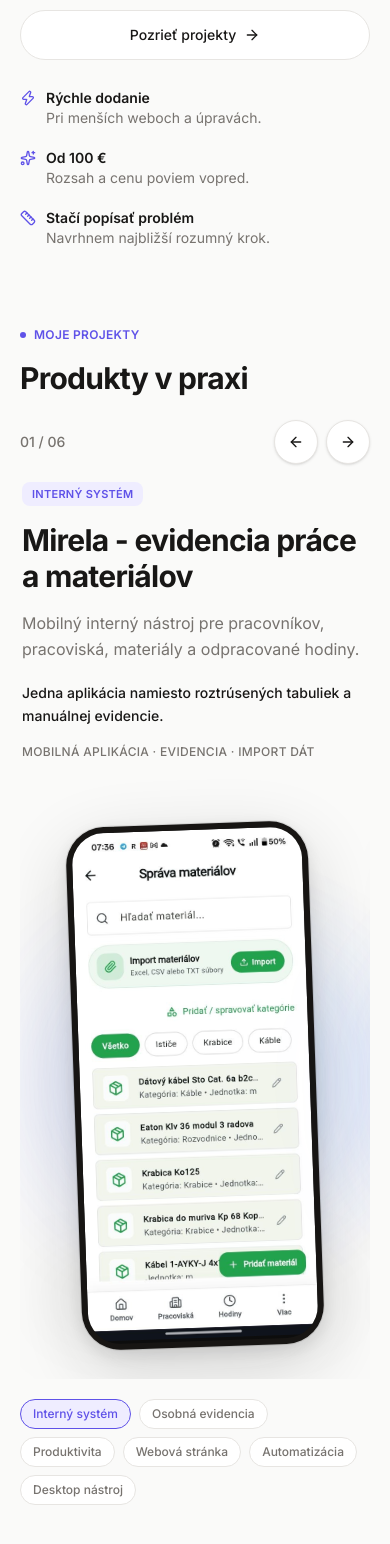
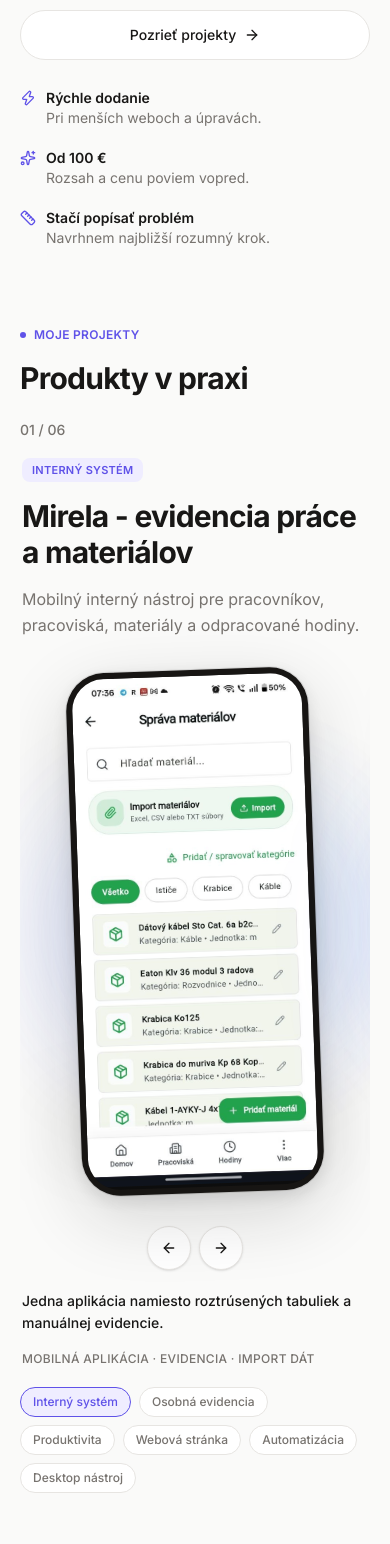
Before and after one commit to kuskryptus/webkastart_lending, a Next.js app: page / in a window 390 px wide. Shown: the part 410-1954 px from the top of the page. Built offline with nearby package versions, Linux system fonts and the light colour scheme.

Commit message:
new commit

```diff
--- a/components/project-carousel.tsx
+++ b/components/project-carousel.tsx
@@ -1,15 +1,54 @@
 'use client'
 
-import { useState } from 'react'
+import { type TouchEvent, useRef, useState } from 'react'
 import { ArrowLeft, ArrowRight } from 'lucide-react'
 import type { Project } from '@/components/projects'
 import { ProjectVisual } from '@/components/project-visual'
 
+function ProjectNavButtons({
+  className = '',
+  onNext,
+  onPrevious,
+  tabIndex,
+}: {
+  className?: string
+  onNext: () => void
+  onPrevious: () => void
+  tabIndex?: 0 | -1
+}) {
+  return (
+    <div className={`items-center gap-2 ${className}`}>
+      <button
+        type="button"
+        onClick={onPrevious}
+        tabIndex={tabIndex}
+        className="inline-flex size-11 items-center justify-center rounded-full border border-border bg-card text-foreground shadow-sm transition-colors hover:bg-secondary"
+        aria-label="Predchádzajúci projekt"
+      >
+        <ArrowLeft className="size-4" aria-hidden="true" />
+      </button>
+      <button
+        type="button"
+        onClick={onNext}
+        tabIndex={tabIndex}
+        className="inline-flex size-11 items-center justify-center rounded-full border border-border bg-card text-foreground shadow-sm transition-colors hover:bg-secondary"
+        aria-label="Ďalší projekt"
+      >
+        <ArrowRight className="size-4" aria-hidden="true" />
+      </button>
+    </div>
+  )
+}
+
 function ProjectSlide({
   active,
+  onNext,
+  onPrevious,
   project,
 }: {
   active: boolean
+  onNext: () => void
+  onPrevious: () => void
   project: Project
 }) {
   return (
@@ -18,8 +57,8 @@ function ProjectSlide({
       aria-hidden={!active}
       className="min-w-full px-0.5"
     >
-      <div className="grid gap-8 lg:min-h-[560px] lg:grid-cols-[0.78fr_1.22fr] lg:items-start lg:gap-12">
-        <div className="max-w-xl">
+      <div className="grid gap-5 lg:min-h-[560px] lg:grid-cols-[0.78fr_1.22fr] lg:items-start lg:gap-x-12 lg:gap-y-0">
+        <div className="max-w-xl lg:col-start-1 lg:row-start-1">
           <span className="inline-flex w-fit items-center rounded-md bg-brand-soft px-2.5 py-1 text-[11px] font-semibold uppercase tracking-wide text-brand">
             {project.category}
           </span>
@@ -29,15 +68,27 @@ function ProjectSlide({
           <p className="mt-4 text-base leading-relaxed text-muted-foreground">
             {project.summary}
           </p>
-          <p className="mt-5 text-sm font-medium leading-relaxed text-foreground">
+        </div>
+
+        <div className="lg:col-start-2 lg:row-span-2 lg:row-start-1">
+          <ProjectVisual compactMobile priority={active} showcase={project.showcase} />
+        </div>
+
+        <ProjectNavButtons
+          className="flex justify-center lg:hidden"
+          onNext={onNext}
+          onPrevious={onPrevious}
+          tabIndex={active ? 0 : -1}
+        />
+
+        <div className="max-w-xl lg:col-start-1 lg:row-start-2">
+          <p className="text-sm font-medium leading-relaxed text-foreground lg:mt-5">
             {project.result}
           </p>
           <p className="mt-4 text-xs font-medium uppercase tracking-wide text-muted-foreground">
             {project.scope}
           </p>
         </div>
-
-        <ProjectVisual priority={active} showcase={project.showcase} />
       </div>
     </article>
   )
@@ -45,10 +96,37 @@ function ProjectSlide({
 
 export function ProjectCarousel({ projects }: { projects: Project[] }) {
   const [activeIndex, setActiveIndex] = useState(0)
+  const touchStartX = useRef<number | null>(null)
+  const touchStartY = useRef<number | null>(null)
   const activeProject = projects[activeIndex]
 
   const goToProject = (direction: 1 | -1) => {
     setActiveIndex((current) => (current + direction + projects.length) % projects.length)
+  }
+
+  const handleTouchStart = (event: TouchEvent<HTMLDivElement>) => {
+    const touch = event.touches[0]
+    touchStartX.current = touch.clientX
+    touchStartY.current = touch.clientY
+  }
+
+  const handleTouchEnd = (event: TouchEvent<HTMLDivElement>) => {
+    if (touchStartX.current === null || touchStartY.current === null) {
+      return
+    }
+
+    const touch = event.changedTouches[0]
+    const deltaX = touch.clientX - touchStartX.current
+    const deltaY = touch.clientY - touchStartY.current
+
+    touchStartX.current = null
+    touchStartY.current = null
+
+    if (Math.abs(deltaX) < 50 || Math.abs(deltaX) < Math.abs(deltaY)) {
+      return
+    }
+
+    goToProject(deltaX < 0 ? 1 : -1)
   }
 
   return (
@@ -57,27 +135,18 @@ export function ProjectCarousel({ projects }: { projects: Project[] }) {
         <p className="text-sm font-medium text-muted-foreground">
           {String(activeIndex + 1).padStart(2, '0')} / {String(projects.length).padStart(2, '0')}
         </p>
-        <div className="flex items-center gap-2">
-          <button
-            type="button"
-            onClick={() => goToProject(-1)}
-            className="inline-flex size-11 items-center justify-center rounded-full border border-border bg-card text-foreground shadow-sm transition-colors hover:bg-secondary"
-            aria-label="Predchádzajúci projekt"
-          >
-            <ArrowLeft className="size-4" aria-hidden="true" />
-          </button>
-          <button
-            type="button"
-            onClick={() => goToProject(1)}
-            className="inline-flex size-11 items-center justify-center rounded-full border border-border bg-card text-foreground shadow-sm transition-colors hover:bg-secondary"
-            aria-label="Ďalší projekt"
-          >
-            <ArrowRight className="size-4" aria-hidden="true" />
-          </button>
-        </div>
+        <ProjectNavButtons
+          className="hidden lg:flex"
+          onNext={() => goToProject(1)}
+          onPrevious={() => goToProject(-1)}
+        />
       </div>
 
-      <div className="overflow-hidden">
+      <div
+        className="overflow-hidden"
+        onTouchEnd={handleTouchEnd}
+        onTouchStart={handleTouchStart}
+      >
         <div
           className="flex transition-transform duration-500 ease-out motion-reduce:transition-none"
           style={{ transform: `translate3d(-${activeIndex * 100}%, 0, 0)` }}
@@ -86,6 +155,8 @@ export function ProjectCarousel({ projects }: { projects: Project[] }) {
             <ProjectSlide
               key={project.slug}
               active={index === activeIndex}
+              onNext={() => goToProject(1)}
+              onPrevious={() => goToProject(-1)}
               project={project}
             />
           ))}
--- a/components/project-visual.tsx
+++ b/components/project-visual.tsx
@@ -89,16 +89,21 @@ function SquareVisual({
 }
 
 export function ProjectVisual({
+  compactMobile = false,
   priority = false,
   showcase,
 }: {
+  compactMobile?: boolean
   priority?: boolean
   showcase: ProjectShowcase
 }) {
   const variant = showcase.variant ?? 'mobile'
+  const wrapperClassName = compactMobile
+    ? 'relative isolate flex min-h-[350px] items-start justify-center overflow-visible px-1 py-3 sm:min-h-[430px] sm:items-center sm:px-3 sm:py-8 lg:min-h-[520px] lg:items-start lg:px-8 lg:py-2'
+    : 'relative isolate flex min-h-[430px] items-center justify-center overflow-visible px-3 py-8 lg:min-h-[520px] lg:items-start lg:px-8 lg:py-2'
 
   return (
-    <div className="relative isolate flex min-h-[430px] items-center justify-center overflow-visible px-3 py-8 lg:min-h-[520px] lg:items-start lg:px-8 lg:py-2">
+    <div className={wrapperClassName}>
       <div className="absolute left-1/2 top-1/2 -z-10 h-72 w-72 -translate-x-1/2 -translate-y-1/2 rounded-full bg-brand/18 blur-3xl" />
       <div className="absolute left-[58%] top-[48%] -z-10 h-56 w-72 -translate-x-1/2 -translate-y-1/2 rounded-full bg-sky-300/16 blur-3xl" />
       <div className="absolute bottom-[10%] left-1/2 -z-10 h-10 w-72 -translate-x-1/2 rounded-full bg-foreground/10 blur-2xl" />
```
